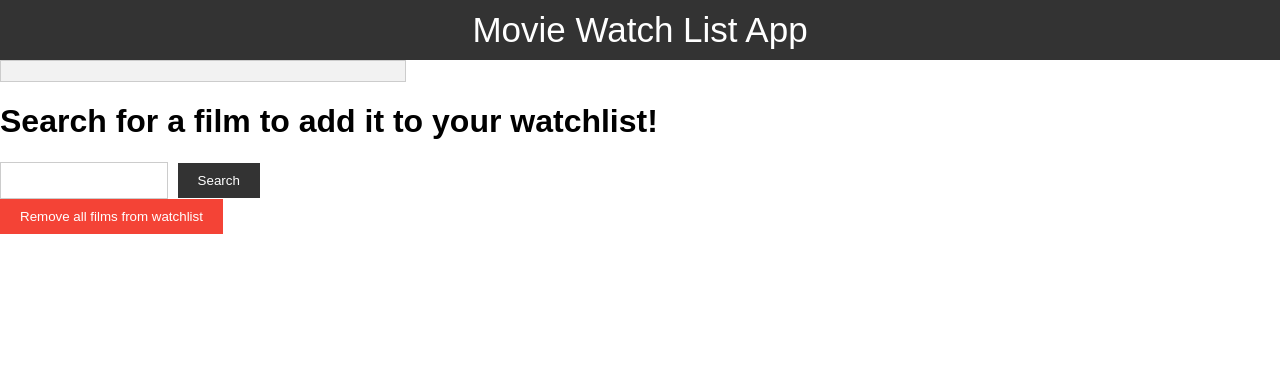
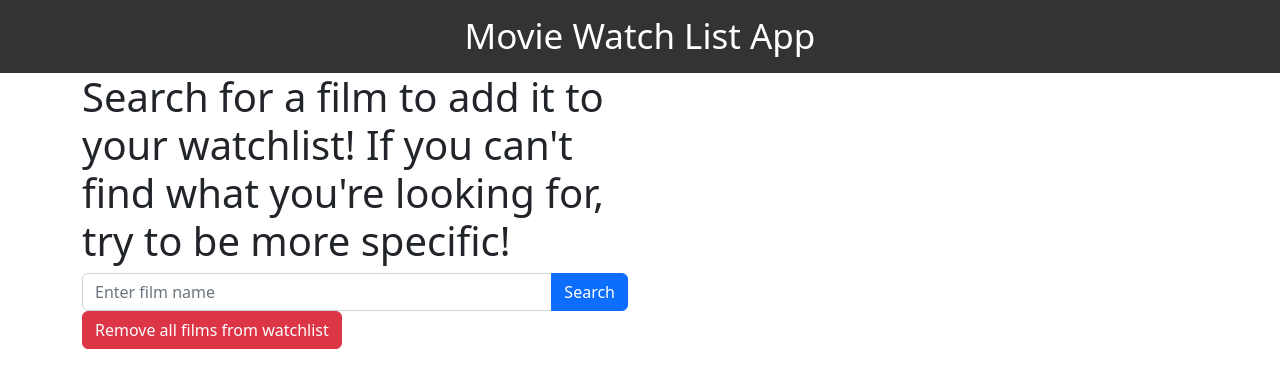
Before and after one commit to maljabouri/Watch-List-App, a React (Create React App) app: page / in a window 1280 px wide. Shown: the top 388 px of the page. Built offline with nearby package versions, Linux system fonts and the light colour scheme.

Commit message:
fixed styling, added posters looks a lot more presentable and the MVP features should be a lot more obvious now

```diff
--- a/src/App.css
+++ b/src/App.css
@@ -31,13 +31,7 @@ header h1 {
   margin: 10px;
 }
 
-.watchlist-item {
-  background-color: #f2f2f2;
-  border: 1px solid #ccc;
-  padding: 10px;
-  width: 30%;
-  margin-bottom: 10px;
-}
+
 
 .watchlist-item h1 {
   margin: 0;
--- a/src/App.js
+++ b/src/App.js
@@ -4,6 +4,8 @@ import Search from "./Search"
 import axios from 'axios';
 import Remove from './Remove';
 import './App.css'
+import 'bootstrap/dist/css/bootstrap.min.css';
+import { Container, Row, Col } from 'react-bootstrap';
 
 class App extends Component {
   constructor(props) {
@@ -57,7 +59,7 @@ class App extends Component {
 
   // Function that removes all films stored on the watch list app
   removeAll = () => {
-    this.setState( { watchList: [] })
+    this.setState({ watchList: [] })
   }
 
   // Function that handles the input for updating the rating, sets the state ratingInput to whatever value the user enters
@@ -95,10 +97,22 @@ class App extends Component {
   render() {
 
     return (
-      <div>
       <body>
         <header>Movie Watch List App</header>
-
+        <Container>
+          <Row>
+            <Col>
+            <Row>
+              <Search className="search"
+                searchQuery={this.state.searchQuery}
+                handleSearch={this.handleSearch}
+                handleChange={this.handleChange} />
+              </Row>
+              <Row>
+              <Remove className="remove" removeAll={this.removeAll} />
+              </Row>
+            </Col>
+            <Col>
               <WatchList className="watchlist"
                 data={this.props.data}
                 searchResults={this.state.searchResults}
@@ -106,15 +120,11 @@ class App extends Component {
                 removeFilm={this.removeFilm}
                 handleRatingChange={this.handleRatingChange}
                 handleInputChange={this.handleInputChange}
-        newRating={this.state.ratingInput}/>
-        <Search className="search"
-        searchQuery={this.state.searchQuery}
-        handleSearch={this.handleSearch}
-        handleChange={this.handleChange}/>
-
-        <Remove className="remove" removeAll={this.removeAll}/>
+                newRating={this.state.ratingInput} />
+            </Col>
+          </Row>
+        </Container>
       </body>
-      </div>
     );
   }
 }
--- a/src/Checkbox.js
+++ b/src/Checkbox.js
@@ -1,17 +1,26 @@
 import React, { useState } from 'react';
+import { Form, FormCheck } from 'react-bootstrap';
+import { Container, Row, Col } from 'react-bootstrap';
+
 
 function Checkbox() {
   const [checked, setChecked] = useState(false);
 
   return (
-    <label>
-      Seen it?
-      <input
-        type="checkbox"
-        checked={checked}
-        onChange={() => setChecked(!checked)}
-      />
-      </label>
+    <Container>
+      <Form.Group>
+        <Row>
+          <Col className="col-md-11">
+            <FormCheck.Label>Seen the film? Mark it as watched, delete it, or even set your own rating for it!</FormCheck.Label>
+          </Col>
+          <Col>
+            <FormCheck type="checkbox"
+              checked={checked}
+              onChange={() => setChecked(!checked)}/>
+          </Col>
+        </Row>
+      </Form.Group>
+    </Container>
   );
 }
 
--- a/src/EditList.js
+++ b/src/EditList.js
@@ -1,7 +1,11 @@
 import React, { useState } from "react";
+import Button from 'react-bootstrap/Button';
+import Form from 'react-bootstrap/Form';
+import InputGroup from 'react-bootstrap/InputGroup';
+import { Container, Row, Col } from 'react-bootstrap';
 
 const EditList = (props) => {
-  const [newRating, setNewRating] = useState(0);
+  const [newRating, setNewRating] = useState("");
 
   const handleInputChange = (event) => {
     setNewRating(event.target.value);
@@ -9,20 +13,32 @@ const EditList = (props) => {
 
 
   return (
-    <div>
-      <button className="remove-film" onClick={() => props.removeFilm(props.imdbID)}>Remove Film</button>
-      <div>
-        <input class="rating-input"
+    <Container>
+      <Row>
+
+        <Col className="col-md-9">
+          <InputGroup className="mb-3">
+            <Form.Control
               type="number"
               min="0"
               max="100"
               placeholder="Set your own rating"
               value={newRating}
               onChange={handleInputChange}
-        />
-        <button className="search-button" onClick={(e) => props.handleRatingChange(e, props.imdbID, newRating)}>Submit</button>
-      </div>
-    </div>
+              aria-label="Recipient's username"
+              aria-describedby="basic-addon2" />
+            <Button variant="outline-success"
+              onClick={(e) => props.handleRatingChange(e, props.imdbID, newRating)}>Submit</Button>
+          </InputGroup>
+        </Col>
+
+        <Col>
+          <Button variant="outline-danger"
+            onClick={() => props.removeFilm(props.imdbID)}>Remove Film</Button>
+        </Col>
+      </Row>
+
+    </Container>
   );
 };
 
--- a/src/MovieListDetails.js
+++ b/src/MovieListDetails.js
@@ -1,18 +1,32 @@
 import React from "react";
+import Accordion from 'react-bootstrap/Accordion';
+import { Container, Row, Col } from 'react-bootstrap';
 
 const MovieListDetails = ({ film }) => {
-  return (
-    <div>
-      <h1>{film.Title}</h1>
-      <p>
-        Rating:
-        {film.Ratings[2] ? film.Ratings[2].Value : "No Rating Found"}
-      </p>
-      <div className="plot">
-        <h3>Description</h3>
-        <p>{film.Plot}</p>
-      </div>
-    </div>
+  return (<div>
+    <Accordion>
+      <Accordion.Item eventKey={film.index}>
+        <Accordion.Header>{film.Title}</Accordion.Header>
+        <Accordion.Body>
+          <Container>
+            <Row>
+              <Col>
+                <div className="plot">
+                  <h3>Description</h3>
+                  <p>{film.Plot}</p>
+                  Rating: {film.Ratings[2] ? film.Ratings[2].Value : "No Rating Found"}
+                </div>
+              </Col>
+              <Col>
+                <img src={film.Poster} />
+              </Col>
+            </Row>
+          </Container>
+        </Accordion.Body>
+      </Accordion.Item>
+
+    </Accordion>
+  </div>
   );
 };
 
--- a/src/Remove.js
+++ b/src/Remove.js
@@ -1,9 +1,10 @@
 import React from "react";
+import { Button } from 'react-bootstrap';
 
 const Remove = (props) => {
   return (
   <div>
-     <button className="remove-button" type="submit" onClick={props.removeAll}>Remove all films from watchlist</button>
+     <Button variant="danger" type="submit" onClick={props.removeAll}>Remove all films from watchlist</Button>
   </div>
 
   )
--- a/src/Search.js
+++ b/src/Search.js
@@ -1,19 +1,32 @@
 import React from "react";
+import { InputGroup, FormControl, Button } from "react-bootstrap";
+import { Container, Row, Col } from 'react-bootstrap';
 
 const Search = (props) => {
   return (
-  <div>
-    <h1>Search for a film to add it to your watchlist!</h1>
-    <form className="search-form" onSubmit={props.handleSearch}>
-    <input type="text" className="search-input"
-    value={props.searchQuery}
-    onChange={props.handleChange}/>
+    <Container>
+      <Row>
+      <h1>Search for a film to add it to your watchlist! If you can't find what you're looking for, try to be more specific!</h1>
+      </Row>
+      <Row>
+      <form className="search-form" onSubmit={props.handleSearch}>
 
-    <button className="search-button" type="submit" onClick={props.clearForm}>Search</button>
-    </form>
-  </div>
 
-  )
-}
+        <InputGroup>
+          <FormControl
+            type="text"
+            value={props.searchQuery}
+            onChange={props.handleChange}
+            placeholder="Enter film name"
+          />
+            <Button variant="primary" type="submit" onClick={props.clearForm}>
+              Search
+            </Button>
+        </InputGroup>
+      </form>
+    </Row>
+    </Container>
+  );
+};
 
-export default Search
+export default Search;
--- a/src/Watchlist.js
+++ b/src/Watchlist.js
@@ -6,7 +6,7 @@ import './App'
 
 const WatchList = (props) => {
   return (
-    <div className="watchlist-item">
+    <div>
       {props.watchList.map((film, id) => {
         return (
           <div key={id}>
```
Also changed, not shown: package.json (+4 -3 lines), 2 other files (tests, documents, lock files or other folders). Lines whose indentation alone changed are shown as unchanged.
